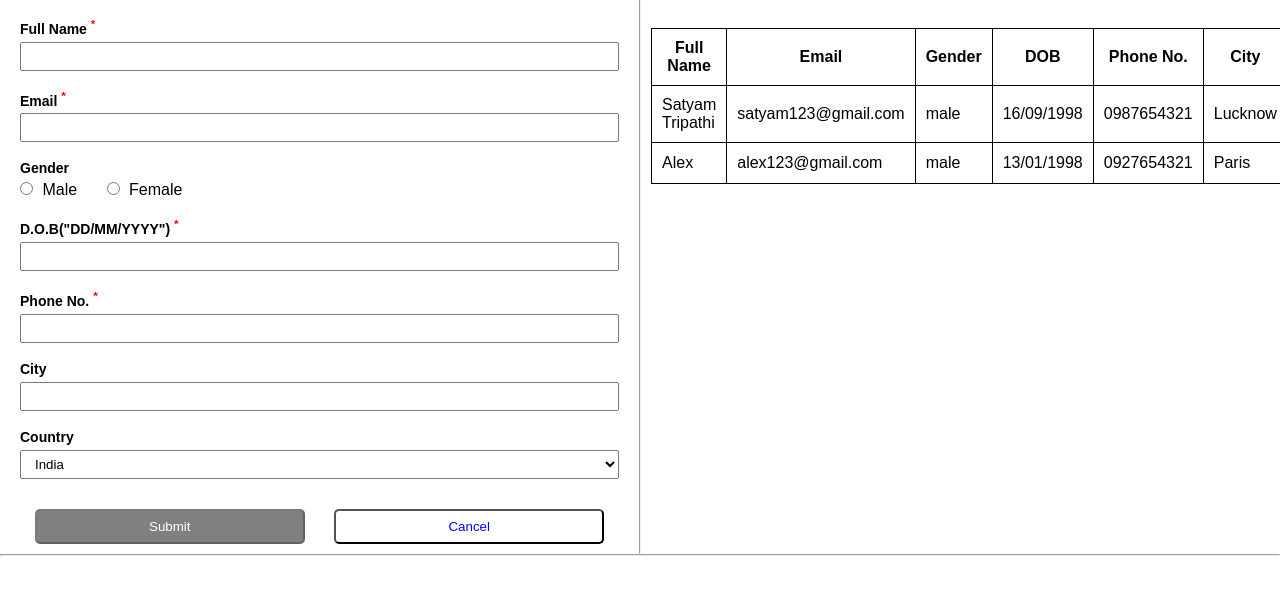
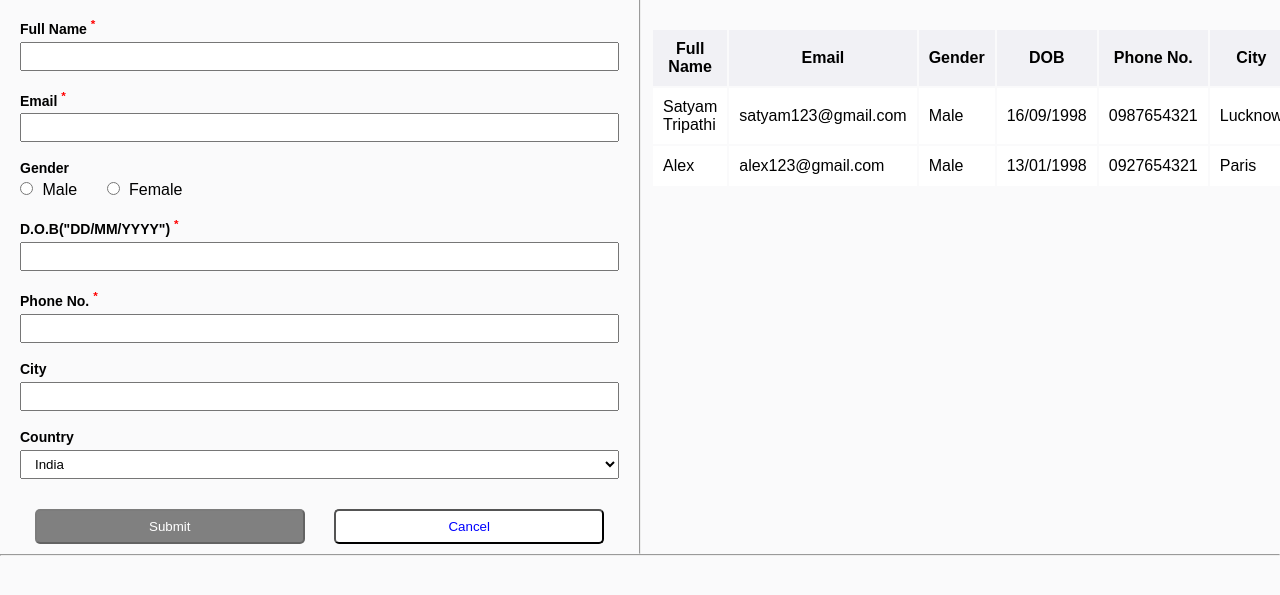
Before and after one commit to Satyam-Mindfire/Demo-Web-Project, a plain HTML site: page index.html in a window 1280 px wide. Shown: the part 141-736 px from the top of the page. Drawn offline with Linux system fonts and the light colour scheme.

Commit message:
add stying

```diff
--- a/index.html
+++ b/index.html
@@ -49,9 +49,9 @@
           <!-- Gender -->
           <label class="inputFieldLabel">Gender</label>
           <span>
-            <input type="radio" value="male" name="Gender" id="Male" />
+            <input type="radio" value="Male" name="Gender" id="Male" />
             <label for="Male" class="margin">Male</label>
-            <input type="radio" value="female" name="Gender" id="Female" />
+            <input type="radio" value="Female" name="Gender" id="Female" />
             <label for="Female" class="margin">Female</label>
           </span>
           <br />
--- a/script.js
+++ b/script.js
@@ -40,7 +40,7 @@ let contestData = [
   {
     fullName: "Satyam Tripathi",
     email: "satyam123@gmail.com",
-    gender: "male",
+    gender: "Male",
     dob: "16/09/1998",
     phone: "0987654321",
     city: "Lucknow",
@@ -49,7 +49,7 @@ let contestData = [
   {
     fullName: "Alex",
     email: "alex123@gmail.com",
-    gender: "male",
+    gender: "Male",
     dob: "13/01/1998",
     phone: "0927654321",
     city: "Paris",
@@ -192,8 +192,8 @@ function onClickSubmit() {
   const personData = {
     fullName: fullName.value.trim(),
     email: email.value.trim(),
+    gender: getSelectedGender() ? getSelectedGender() : "NA",
     dob: dob.value.trim() ? dob.value.trim() : "NA",
-    gender: getSelectedGender() ? getSelectedGender() : "NA",
     phone: phone.value.trim(),
     city: city.value.trim() ? city.value.trim() : "NA",
     country: country.value,
--- a/styles.css
+++ b/styles.css
@@ -8,6 +8,7 @@
 body {
   margin: 0;
   font-family: Arial, Helvetica, sans-serif;
+  background-color: rgb(250, 250, 251);
 }
 
 /* Navbar styling */
@@ -176,9 +177,24 @@ th,
 td {
   border: 1px solid black;
   padding: 10px;
+  border-style: hidden;
 }
 table {
-  border-collapse: collapse;
+  border-collapse: separate;
   width: 100%;
   margin: 0px 10px 0px 10px;
+  text-indent: initial;
 }
+
+thead {
+  tr {
+    background-color: rgb(241, 241, 245);
+    border-radius: 15px;
+  }
+}
+
+tbody {
+  tr {
+    background-color: white;
+  }
+}
```
